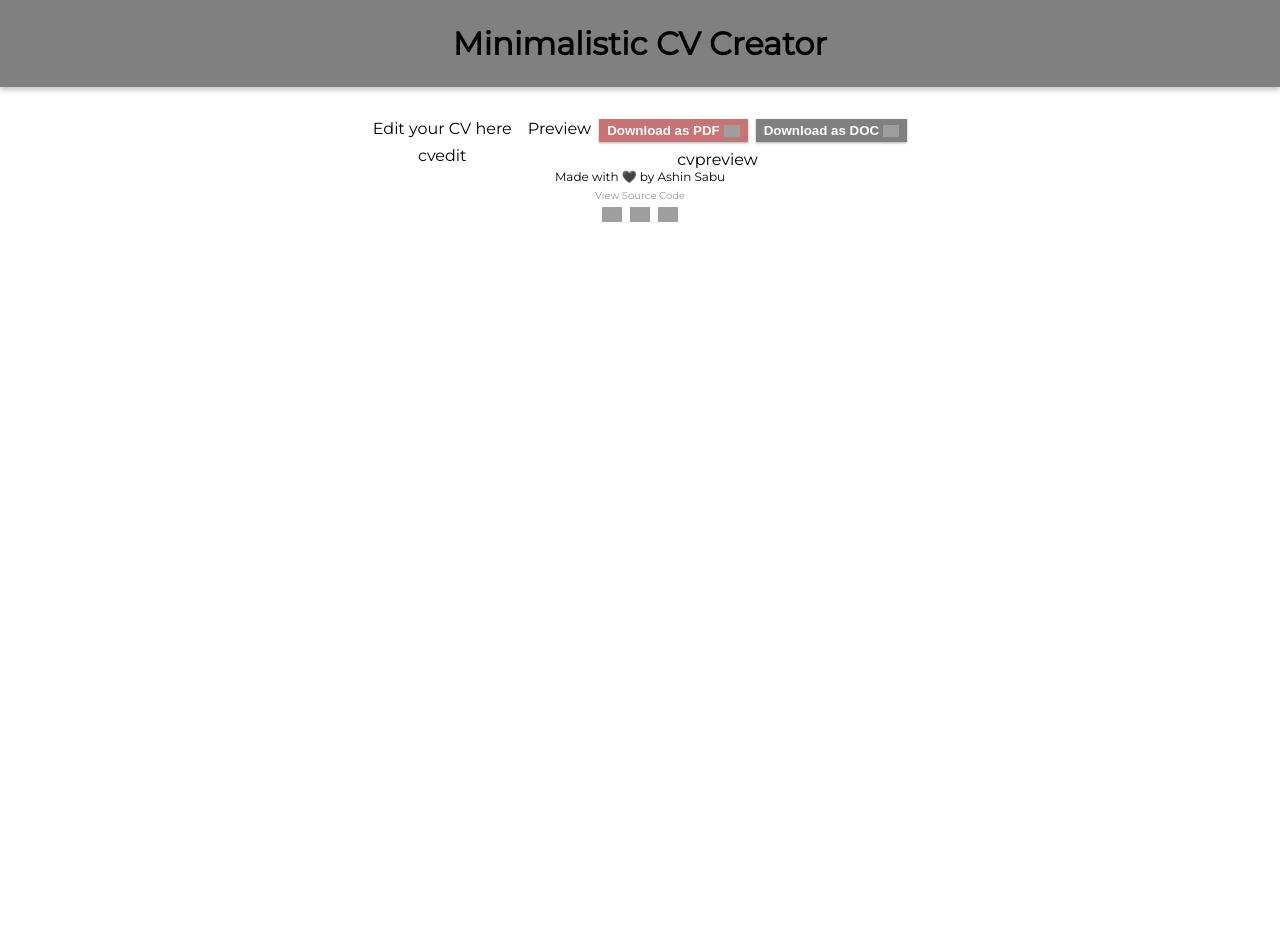
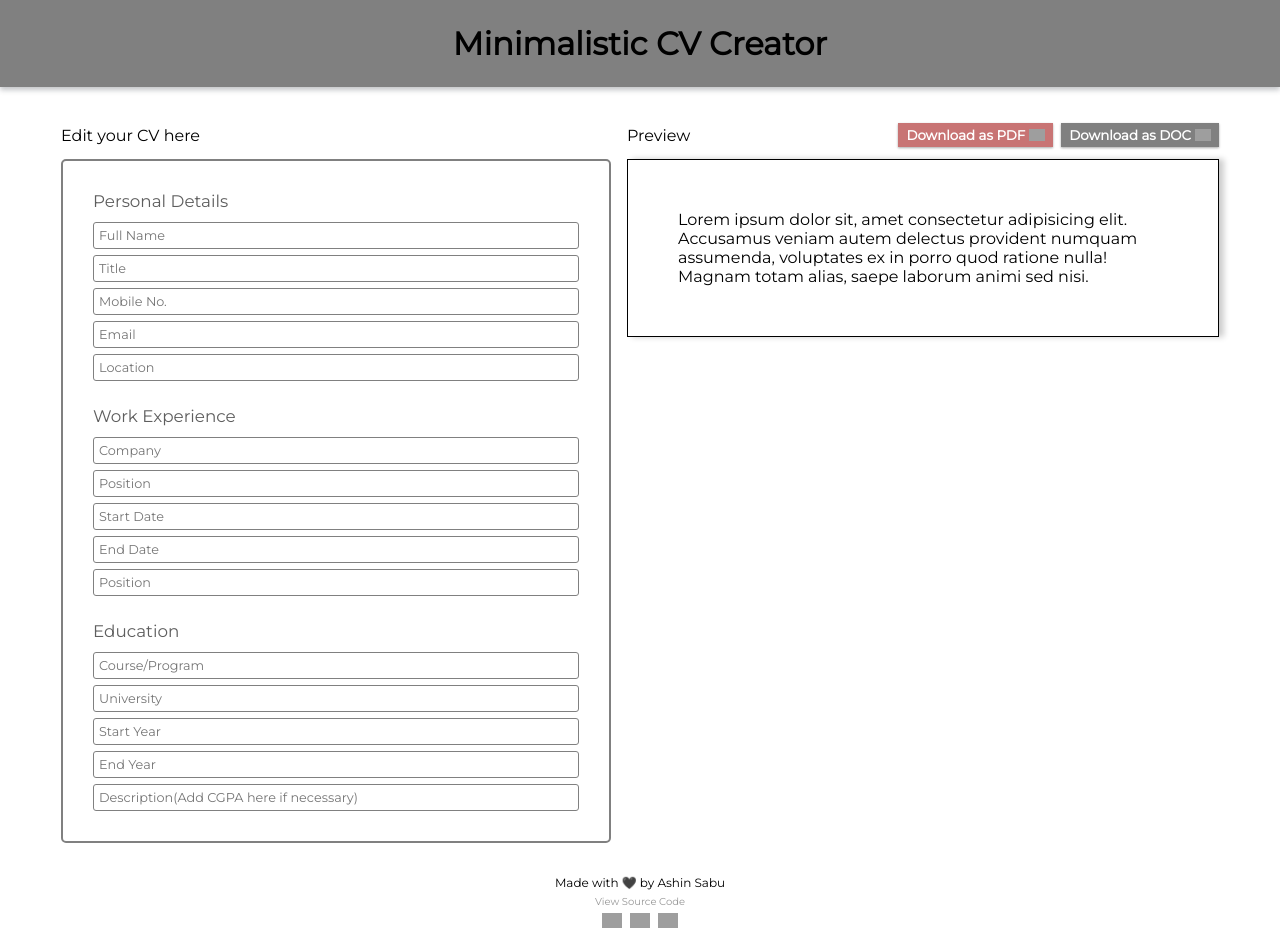
Before and after one commit to ashinsabu/cv-creator, a React (Create React App) app: page / in a window 1280 px wide. Before the commit the page ends 800 px from the top, so only its background shows below. Built offline with nearby package versions, Linux system fonts and the light colour scheme; grey boxes are pictures that could not be loaded.

Commit message:
UI, input elements and styling for cv editor and cv preview

```diff
--- a/src/components/CvCreator.css
+++ b/src/components/CvCreator.css
@@ -3,29 +3,43 @@
     display: flex;
     justify-content: center;
     gap: 16px;
+    flex-wrap: wrap;
 }
 .edit-cv-area{
     display: flex;
     flex-direction: column;
+    /* align-items: center; */
+    gap: 8px;
+}
+.edit-cv-area > p{
+    height: 32px;
+    display: flex;
     align-items: center;
-    gap: 8px;
 }
 .preview-cv-area{
     display: flex;
     flex-direction: column;
-    align-items: center;
+    /* align-items: center; */
     gap: 8px;
 }
 .preview-title{
     display: flex;
     justify-content: space-between;
     gap: 8px;
+    height: 32px;
+    align-items: center;
+}
+.preview-title > div{
+    display: flex;
+    gap : 8px;
 }
 button{
     padding: 4px 8px;
     display: flex;
     align-items: center;
     justify-content: center;
+    font-family: 'Montserrat', sans-serif;
+
 }
 button > img{
     width: 16px;
--- a/src/components/CvCreator.jsx
+++ b/src/components/CvCreator.jsx
@@ -1,6 +1,8 @@
 import React, { Component } from 'react'
 import '../styles/App.css';
 import './CvCreator.css'
+import CvEdit from './Edit/CvEdit';
+import CvPreview from './Preview/CvPreview';
 class CvCreator extends Component {
     constructor(props) {
         super(props);
@@ -12,16 +14,18 @@ class CvCreator extends Component {
         <div className='CvCreator'>
             <div className='edit-cv-area'>
                 <p>Edit your CV here</p>
-                <>cvedit</>
+                <CvEdit/>
             </div>
 
             <div className='preview-cv-area'>
                 <div className='preview-title'>
                     <p>Preview</p>
-                    <button id='download-pdf-button'>Download as PDF<img src='https://upload.wikimedia.org/wikipedia/commons/thumb/8/87/PDF_file_icon.svg/1667px-PDF_file_icon.svg.png'/></button>
-                    <button id='download-doc-button'>Download as DOC <img src='https://cdn-icons-png.flaticon.com/512/5968/5968517.png'/></button>
+                    <div>
+                        <button id='download-pdf-button'>Download as PDF<img src='https://upload.wikimedia.org/wikipedia/commons/thumb/8/87/PDF_file_icon.svg/1667px-PDF_file_icon.svg.png' alt='pdf'/></button>
+                        <button id='download-doc-button'>Download as DOC <img src='https://cdn-icons-png.flaticon.com/512/5968/5968517.png' alt='doc'/></button>
+                    </div>
                 </div>
-                <>cvpreview</>
+                <CvPreview/>
             </div>
 
         </div> );
--- /dev/null
+++ b/src/components/Edit/CvEdit.css
@@ -0,0 +1,31 @@
+.CvEdit{
+    width: 550px;
+}
+form{
+    border: 2px solid grey;
+    padding: 30px;
+    border-radius: 5px;
+    display: flex;
+    flex-direction: column;
+    gap: 25px;
+}
+section > h4{
+    margin-bottom: 5px;
+}
+.section-title{
+    color: #5E5E5E;
+    font-size: 1.05rem;
+    font-weight: 400;
+    font-family: 'Montserrat', sans-serif;
+}
+section{
+    display: flex;
+    flex-direction: column;
+    gap: 6px;
+    width: 100%;
+}
+@media only screen and (max-width: 600px) {
+    .CvEdit{
+        width: 80vw;
+    }
+}
--- /dev/null
+++ b/src/components/Edit/CvEdit.jsx
@@ -0,0 +1,47 @@
+import React, { Component } from 'react'
+import '../../styles/App.css';
+import './CvEdit.css';
+import InputField from './InputField';
+
+class CvEdit extends Component {
+    constructor(props) {
+        super(props);
+        this.state = {
+
+        }
+    }
+    render() {
+        return (
+            <div className='CvEdit'>
+                <form>
+                    <section>
+                        <h4 className='section-title'>Personal Details</h4>
+                        <InputField placeholder = "Full Name"/>
+                        <InputField placeholder = "Title"/>
+                        <InputField placeholder = "Mobile No."/>
+                        <InputField placeholder = "Email"/>
+                        <InputField placeholder = "Location"/>
+                    </section>
+                    <section>
+                        <h4 className='section-title'>Work Experience</h4>
+                        <InputField placeholder = "Company"/>
+                        <InputField placeholder = "Position"/>
+                        <InputField placeholder = "Start Date"/>
+                        <InputField placeholder = "End Date"/>
+                        <InputField placeholder = "Position"/>
+                    </section>
+                    <section>
+                        <h4 className='section-title'>Education</h4>
+                        <InputField placeholder = "Course/Program"/>
+                        <InputField placeholder = "University"/>
+                        <InputField placeholder = "Start Year"/>
+                        <InputField placeholder = "End Year"/>
+                        <InputField placeholder = "Description(Add CGPA here if necessary)"/>
+                    </section>
+                </form>
+            </div>
+         );
+    }
+}
+
+export default CvEdit;
--- /dev/null
+++ b/src/components/Edit/InputField.css
@@ -0,0 +1,8 @@
+.inputField{
+    font-size: 0.8rem;
+    border-radius: 3px;
+    width: calc(100%-20px);
+    border: 1px solid grey;
+    padding: 5px;
+    font-family: 'Montserrat', sans-serif;
+}
--- /dev/null
+++ b/src/components/Edit/InputField.jsx
@@ -0,0 +1,16 @@
+import React, { Component } from 'react'
+import '../../styles/App.css'
+import './InputField.css'
+
+class InputField extends Component {
+    constructor(props) {
+        super(props);
+    }
+    render() {
+        return (
+            <input type="text" placeholder={this.props.placeholder} className='inputField'></input>
+         );
+    }
+}
+
+export default InputField;
--- a/src/components/Footer.css
+++ b/src/components/Footer.css
@@ -1,4 +1,5 @@
 .Footer{
+    margin-top: 32px;
     text-align: center;
 }
 img{
--- a/src/components/Footer.jsx
+++ b/src/components/Footer.jsx
@@ -6,12 +6,12 @@ class Footer extends Component {
     render() {
         return (
         <div className='Footer'>
-            <p>Made with 🖤 by Ashin Sabu</p>
+            <p>Made with <span role="img" aria-label="love">🖤</span> by Ashin Sabu</p>
             <a href='https://github.com/ashinsabu/cv-creator'>View Source Code</a>
             <div className="social-links">
-                <a href='https://github.com/ashinsabu/'><img src='https://cdn-icons-png.flaticon.com/512/25/25231.png'/></a>
-                <a href='https://www.linkedin.com/in/ashin-sabu-1059a6175/'><img src='https://cdn-icons-png.flaticon.com/512/174/174857.png'/></a>
-                <a href='https://twitter.com/ashinsabu3'><img src='https://cdn-icons-png.flaticon.com/512/124/124021.png'/></a>
+                <a href='https://github.com/ashinsabu/'><img src='https://cdn-icons-png.flaticon.com/512/25/25231.png' alt='GitHub'/></a>
+                <a href='https://www.linkedin.com/in/ashin-sabu-1059a6175/'><img src='https://cdn-icons-png.flaticon.com/512/174/174857.png' alt='LinkedIn'/></a>
+                <a href='https://twitter.com/ashinsabu3'><img src='https://cdn-icons-png.flaticon.com/512/124/124021.png' alt='Twitter'/></a>
             </div>
         </div>
         );
--- /dev/null
+++ b/src/components/Preview/CvPreview.css
@@ -0,0 +1,14 @@
+.CvPreview{
+    width: 550px;
+    border: 1px solid black;
+    padding: 20px;
+    box-shadow: 5px 0 6px 0 hsl(0deg 0% 0% / 20%);
+}
+.previewContent{
+    padding: 30px;
+}
+@media only screen and (max-width: 600px) {
+    .CvPreview{
+        width: 80vw;
+    }
+  }
--- /dev/null
+++ b/src/components/Preview/CvPreview.jsx
@@ -0,0 +1,23 @@
+import React, { Component } from 'react'
+import '../../styles/App.css';
+import './CvPreview.css';
+
+class CvPreview extends Component {
+    constructor(props) {
+        super(props);
+        this.state = {
+
+        }
+    }
+    render() {
+        return (
+            <div className='CvPreview'>
+                <div className="previewContent">
+                    Lorem ipsum dolor sit, amet consectetur adipisicing elit. Accusamus veniam autem delectus provident numquam assumenda, voluptates ex in porro quod ratione nulla! Magnam totam alias, saepe laborum animi sed nisi.
+                </div>
+            </div>
+         );
+    }
+}
+
+export default CvPreview;
```
